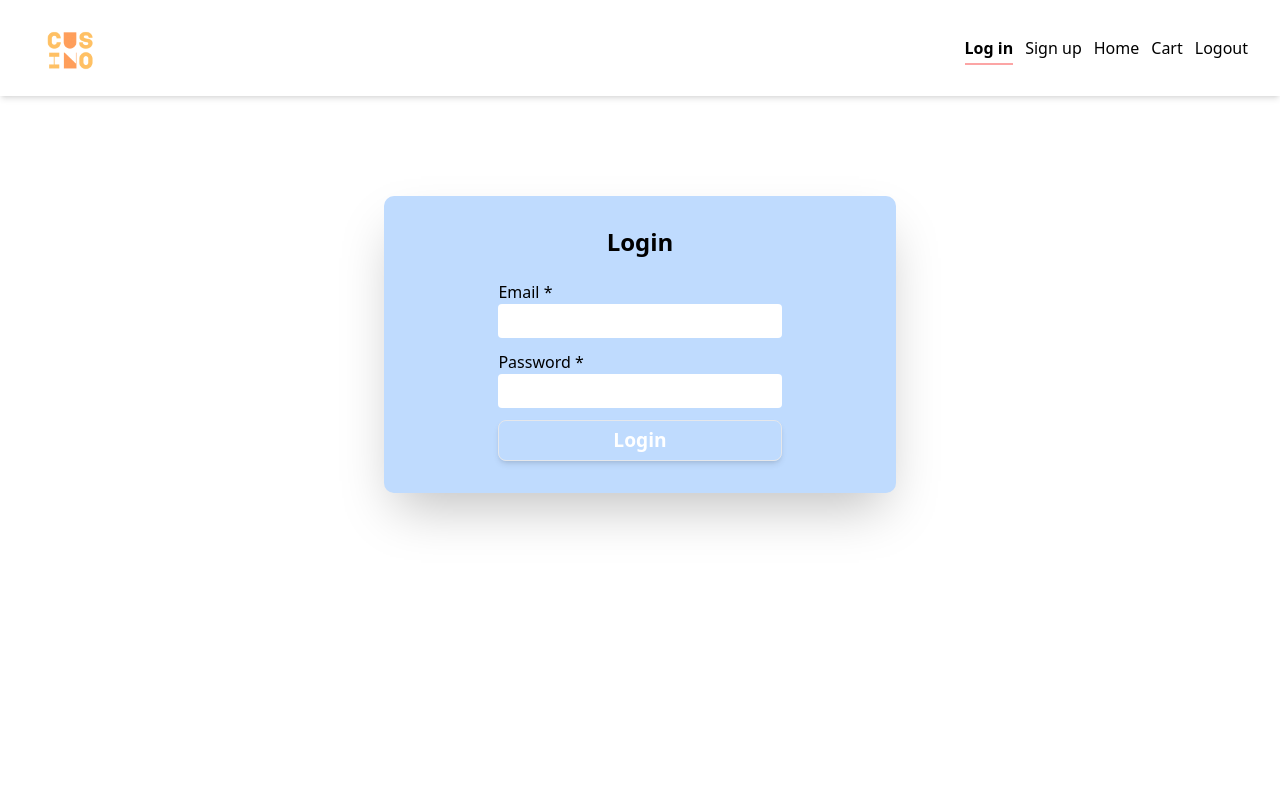
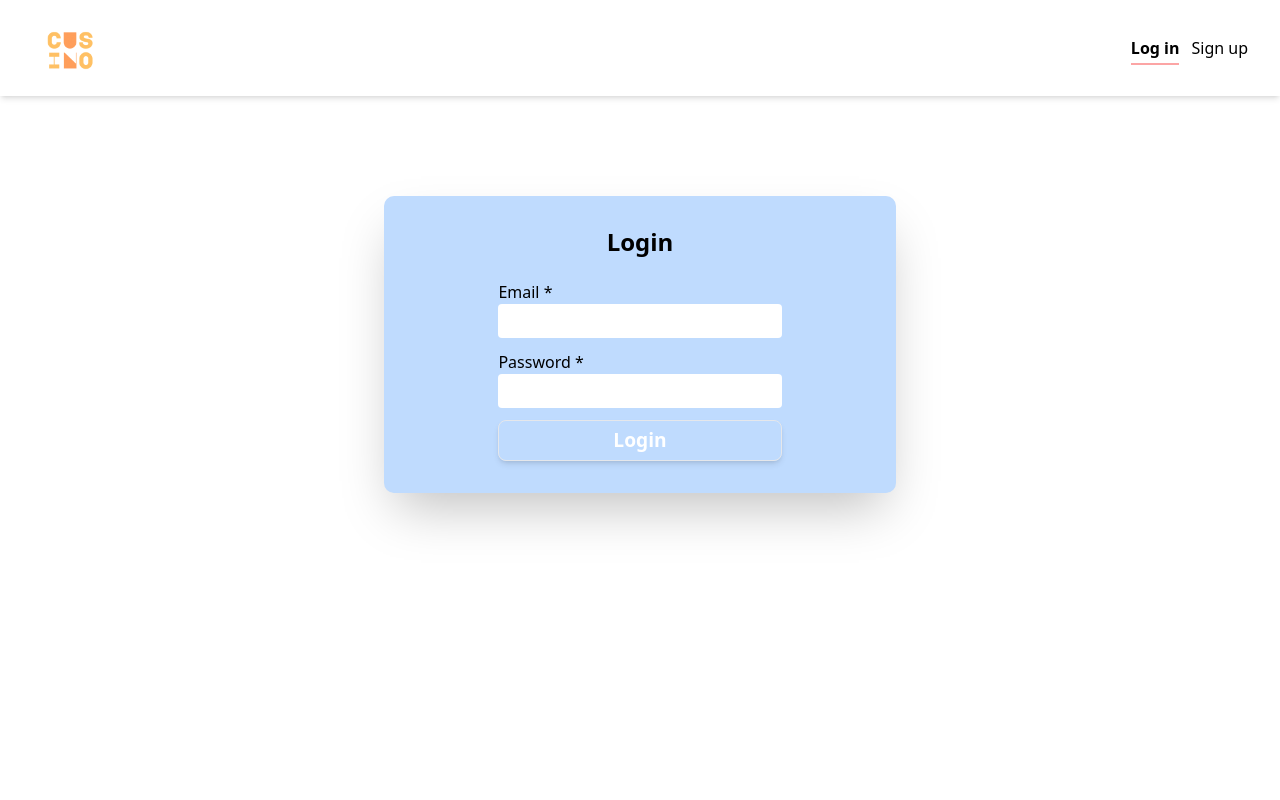
Before and after one commit to kavyab96/food-order-app, a React (Vite) app: page /login in a window 1280 px wide. Shown: the top 800 px of the page. Built offline with nearby package versions, Linux system fonts and the light colour scheme.

Commit message:
completed auth and stored auth user data in state and redirected to home page after successfull login

```diff
--- a/src/components/Login.jsx
+++ b/src/components/Login.jsx
@@ -1,10 +1,17 @@
 import React, { useState } from 'react'
-import { Link } from 'react-router-dom';
+import { Link,useNavigate  } from 'react-router-dom';
+import { useDispatch,useSelector } from 'react-redux';
+import {login} from '../features/auth/authSlice'
 
 const Login = () => {
 
   const [user, setUser] = useState({ email: "", password: "" })
   const [errors, setErrors] = useState({ email: "", password: "" });
+
+  const authUser = useSelector((state)=>state.auth)
+  console.log('auth',authUser);
+  const dispatch =useDispatch();
+  const navigate = useNavigate()
 
   function handleChange(e) {
     const { name, value } = e.target
@@ -37,8 +44,11 @@ const Login = () => {
       const storeUsers = JSON.parse(localStorage.getItem("users")) || []
       const matchUser = storeUsers.find(u=>u.email===user.email &&  u.password===user.password)
       if(matchUser){
+        // Update Redux authentication state:
+        dispatch(login(matchUser));
+        navigate("/home")
+        alert('login success')
 
-        alert('login success')
       }else{
         alert("Invalid email or password");
       }
--- a/src/components/RouteSignup.jsx
+++ b/src/components/RouteSignup.jsx
@@ -1,35 +1,24 @@
 import React from 'react'
 import { NavLink, Outlet } from 'react-router-dom'
 import logo from "../assets/logo6.png";
+import { useSelector } from "react-redux";
 
 const RouteSignup = () => {
+
+    const isLoggedIn = useSelector((state) => state.auth.isLoggedIn)
+
     return (
         <div>
             <header className='w-[100%] h-[12vh] text-black flex justify-center items-center shadow-md '>
                 <nav className='w-[100%] h-[100%] flex items-center justify-between py-6 px-8 ' >
                     <NavLink to="/" className=""><img src={logo} width="80px" alt="logo" /> </NavLink>
                     <ul className='flex gap-3 justify-items-end'>
-                        <li>
-                            <NavLink to="/login"
-                                className={
-                                    ({ isActive }) => isActive
-                                        ? "text-salt-800 font-semibold border-b-2 border-red-300 pb-1"
-                                        : "hover:text-red-400"
-                                }
-                            > Log in</NavLink>
-                        </li>
-
-                        <li> <NavLink to="/signup"
-                            className={
-                                ({ isActive }) => isActive
-                                    ? "text-salt-800 font-semibold border-b-2 border-red-300 pb-1"
-                                    : "hover:text-red-400"
-                            }
-                        > Sign up</NavLink></li>
-
 
                         {/* after login  */}
+                        {isLoggedIn ?
+                            (
 
+                                <>
                                     <li> <NavLink to="/home"
                                         className={
                                             ({ isActive }) => isActive
@@ -55,8 +44,30 @@ const RouteSignup = () => {
                                                 : "hover:text-red-400"
                                         }
                                     > Logout</NavLink></li>
+                                </>
 
-                        {/* after login  */}
+                            ) : (<>
+
+                                {/* before login  */}
+                                <li>
+                                    <NavLink to="/login"
+                                        className={
+                                            ({ isActive }) => isActive
+                                                ? "text-salt-800 font-semibold border-b-2 border-red-300 pb-1"
+                                                : "hover:text-red-400"
+                                        }
+                                    > Log in</NavLink>
+                                </li>
+
+                                <li> <NavLink to="/signup"
+                                    className={
+                                        ({ isActive }) => isActive
+                                            ? "text-salt-800 font-semibold border-b-2 border-red-300 pb-1"
+                                            : "hover:text-red-400"
+                                    }
+                                > Sign up</NavLink></li>
+
+                            </>)}
                     </ul>
 
                 </nav>
--- a/src/features/auth/authSlice.js
+++ b/src/features/auth/authSlice.js
@@ -9,7 +9,7 @@ export const authSlice = createSlice({
   reducers: {
 
     login: (state, action) => {
-        isLoggedIn=true
+        state.isLoggedIn=true
       state.user = action.payload //storing full user object
     },
     logout:(state)=>{
--- a/src/main.jsx
+++ b/src/main.jsx
@@ -15,6 +15,8 @@ import RouteSignup from './components/RouteSignup.jsx';
 import Hero from './components/Hero.jsx';
 import Login from './components/Login.jsx';
 import SignUp from './components/SignUp.jsx';
+import ErrorPage from './components/ErrorPage.jsx';
+import Home from './components/Home.jsx';
 
 
 const router = createBrowserRouter([
@@ -22,6 +24,7 @@ const router = createBrowserRouter([
     {
     path: "/",
     element: <RouteSignup/>,
+    errorElement:<ErrorPage/>,
     children:[
       {
         path:"/",
@@ -34,6 +37,11 @@ const router = createBrowserRouter([
       {
         path:"/signup",
         element:<SignUp/>
+      },
+
+       {
+        path:"/home",
+        element:<Home/>
       }
 
     ]
--- a/src/store/store.js
+++ b/src/store/store.js
@@ -1,5 +1,9 @@
 import { configureStore } from '@reduxjs/toolkit'
+import authReducer from '../features/auth/authSlice'
 
 export default configureStore({
-  reducer: {}
+  reducer: {
+     auth:  authReducer
+
+  }
 })
```
Lines whose indentation alone changed are shown as unchanged.
